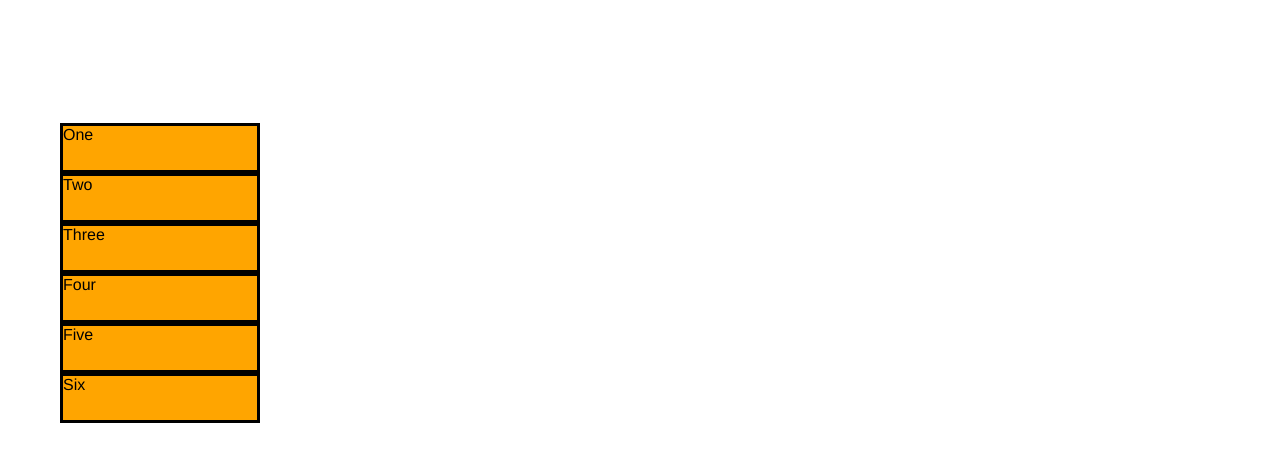
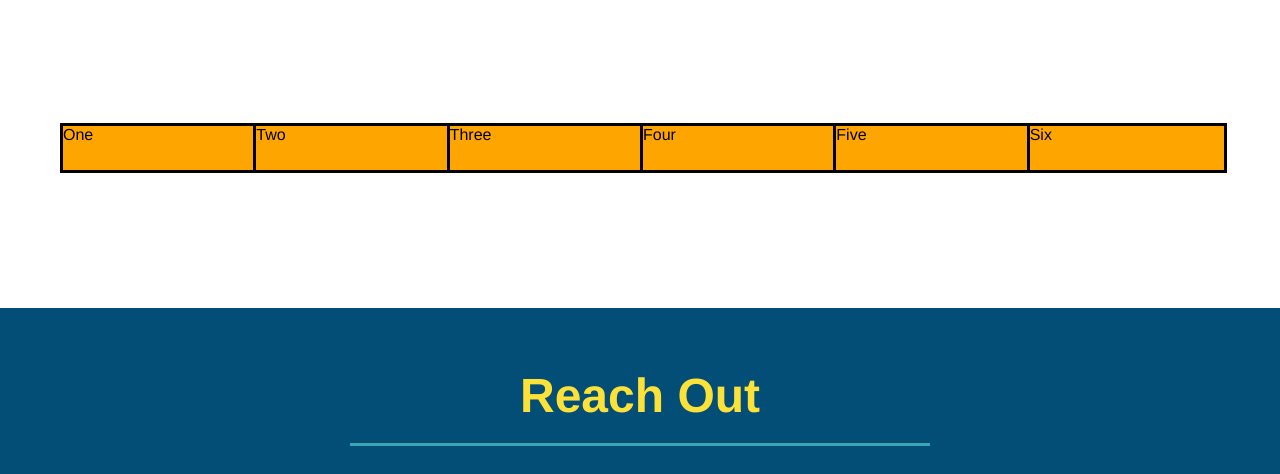
Before and after one commit to siwel20/run-buddy, a plain HTML site: page index.html in a window 1280 px wide. Shown: the part 3120-3594 px from the top of the page. Drawn offline with Linux system fonts and the light colour scheme.

Commit message:
added service plan section in html and grid in css

```diff
--- a/assets/css/style.css
+++ b/assets/css/style.css
@@ -361,6 +361,8 @@ section {
 /* service plan section added */
 .service-grid-container {
     display: grid;
+    grid-template-columns: repeat(auto-fit, minmax(100px, 1fr));
+    grid-template-rows: repeat(4, minmax(25px, auto));
 }
 
 .service-grid-item {
```
